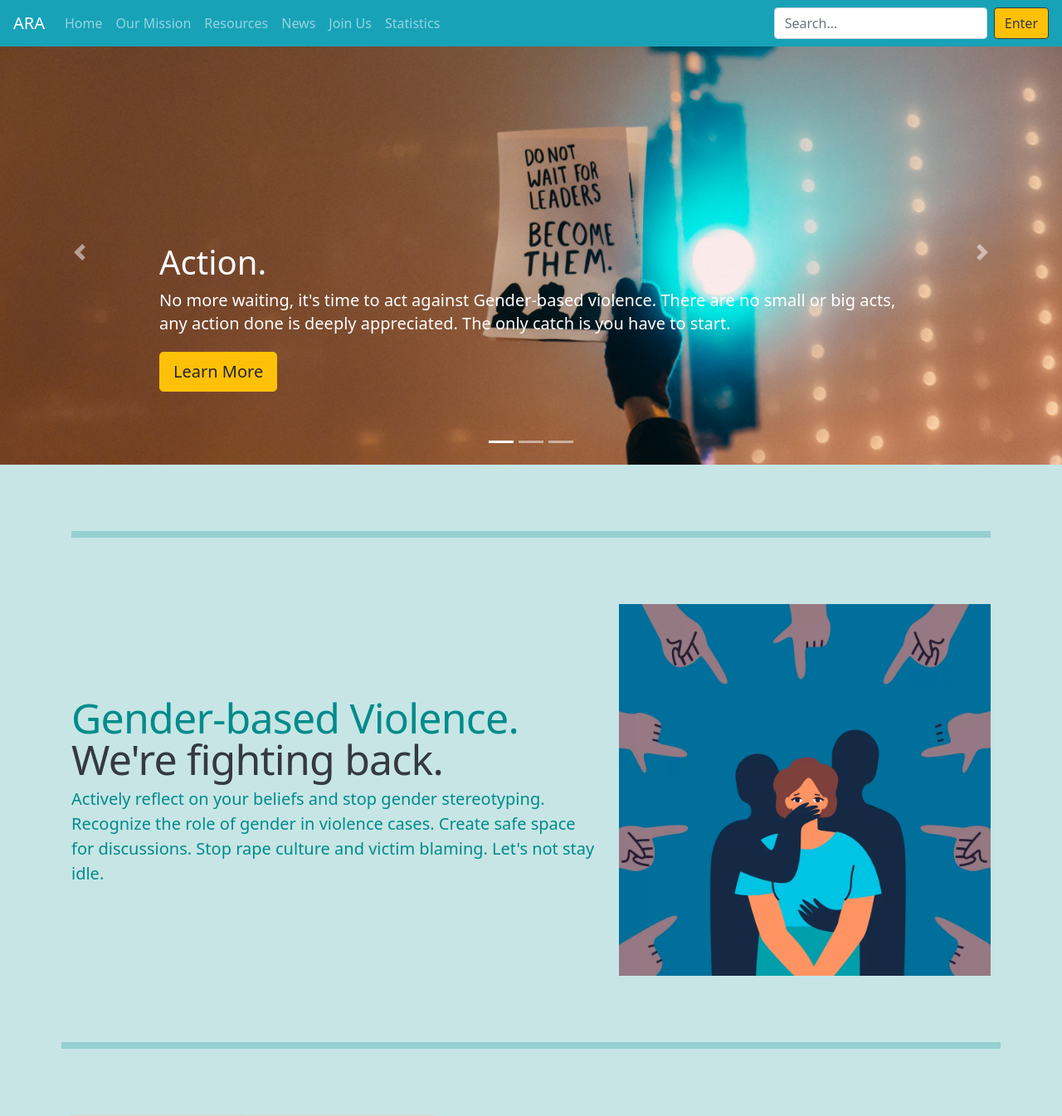
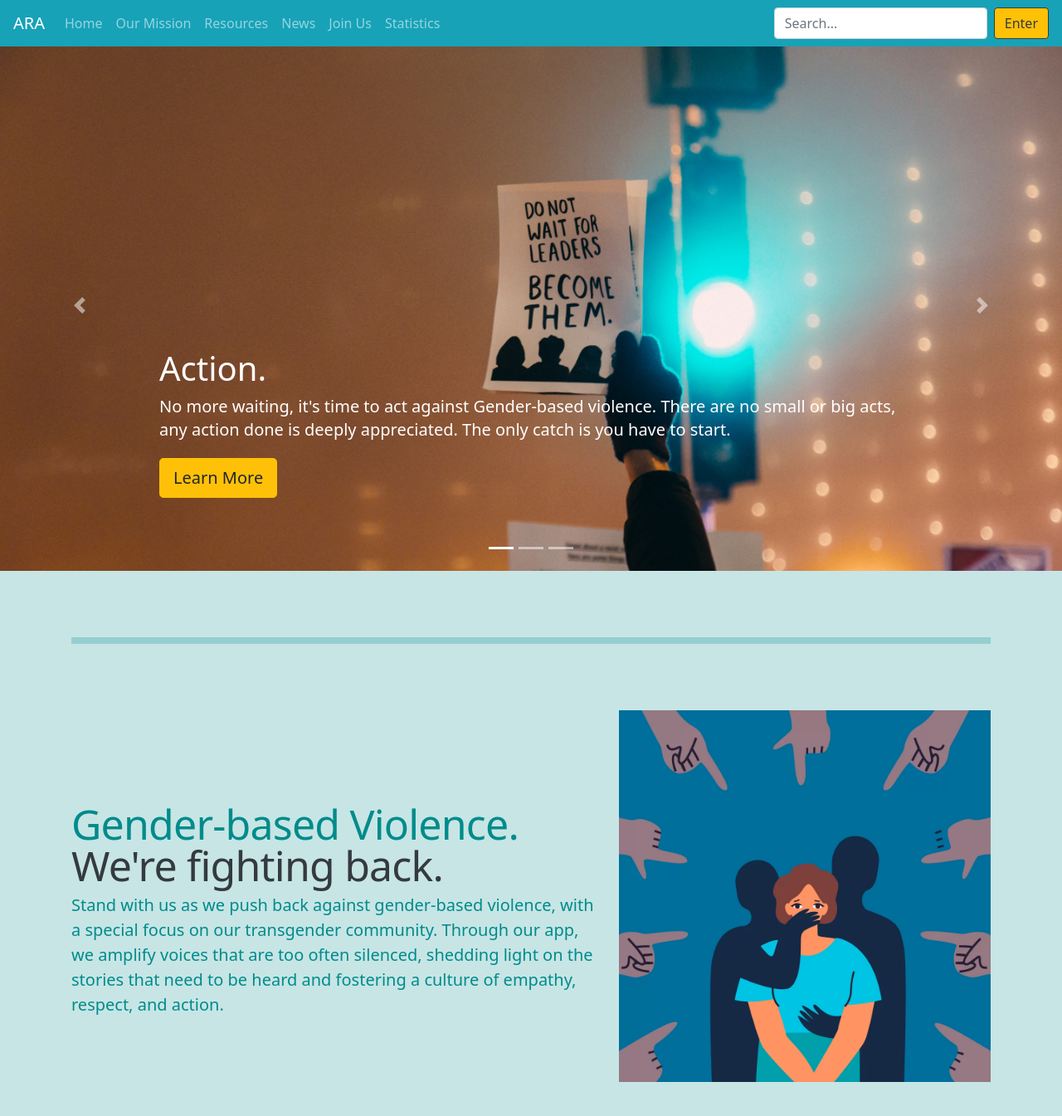
Before and after one commit to itguy22/News-WebApp, a Flask app: page / in a window 1280 px wide. Shown: the top 1345 px of the page at 83% size. Run offline with Flask 3, Linux system fonts and the light colour scheme; parts of the project's set-up code (start-up, migrations or seed data) failed here and were passed over; some libraries are stand-ins or nearby versions.

Commit message:
Adjusted news.html and size of pictures on landingpage.html

```diff
--- a/templates/landingPage.html
+++ b/templates/landingPage.html
@@ -54,7 +54,7 @@
     }
 
     .carousel-item {
-      height: 32rem;
+      height: 40rem;
     }
 
     .carousel-item>img {
@@ -63,7 +63,7 @@
       top: 0;
       left: 0;
       min-width: 100%;
-      height: 32rem;
+      height: 40rem;
     }
 
     .content .col-lg-4 {
@@ -227,9 +227,7 @@
         <div class="col-md-7">
           <h2 class="featurette-heading">Gender-based Violence. <span class="text-dark">We're fighting back.</span>
           </h2>
-          <p class="lead">Actively reflect on your beliefs and stop gender stereotyping. Recognize the role of gender in violence
-            cases. Create safe space for discussions. Stop rape culture and victim blaming. Let's not stay idle.
-
+          <p class="lead">Stand with us as we push back against gender-based violence, with a special focus on our transgender community. Through our app, we amplify voices that are too often silenced, shedding light on the stories that need to be heard and fostering a culture of empathy, respect, and action.</p>
           </p>
         </div>
         <div class="col-md-5">
```
Also changed, not shown: templates/news.html (+17 -2 lines).
